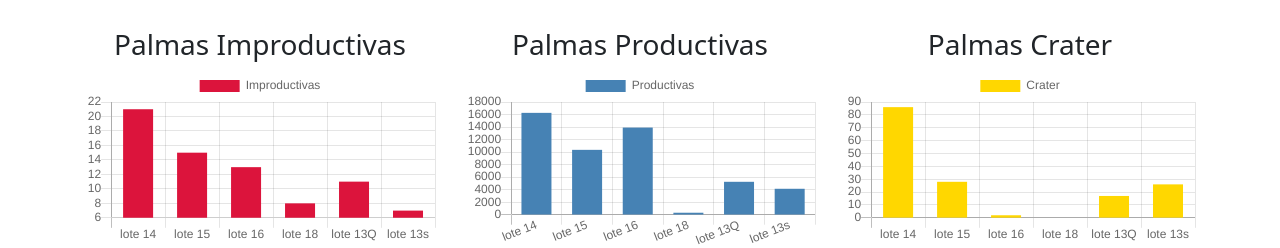
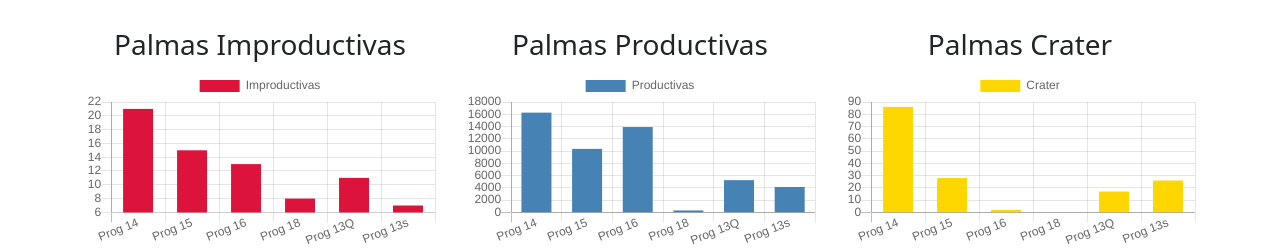
Before and after one commit to Arielr85/cirugias_pc, a plain HTML site: page index.html in a window 1280 px wide. Shown: the part 632-880 px from the top of the page. Drawn offline with nearby package versions, Linux system fonts and the light colour scheme.

Commit message:
modificando de las leyendas

```diff
--- a/index.html
+++ b/index.html
@@ -77,7 +77,7 @@
 
     // The data for our dataset
     data: {
-        labels: ['lote 14', 'lote 15', 'lote 16', 'lote 18', 'lote 13Q', 'lote 13s'],
+        labels: ['Prog 14', 'Prog 15', 'Prog 16', 'Prog 18', 'Prog 13Q', 'Prog 13s'],
         datasets: [{
             label: 'Improductivas',
             backgroundColor: 'rgb(220,20,60)',
@@ -99,7 +99,7 @@
 
     // The data for our dataset
     data: {
-        labels: ['lote 14', 'lote 15', 'lote 16', 'lote 18', 'lote 13Q', 'lote 13s'],
+        labels: ['Prog 14', 'Prog 15', 'Prog 16', 'Prog 18', 'Prog 13Q', 'Prog 13s'],
         datasets: [{
             label: 'Productivas',
             backgroundColor: 'rgb(70,130,180)',
@@ -122,7 +122,7 @@
 
    // The data for our dataset
    data: {
-       labels: ['lote 14', 'lote 15', 'lote 16', 'lote 18', 'lote 13Q', 'lote 13s'],
+       labels: ['Prog 14', 'Prog 15', 'Prog 16', 'Prog 18', 'Prog 13Q', 'Prog 13s'],
        datasets: [{
            label: 'Crater',
            backgroundColor: 'rgb(255,215,0)',
```
